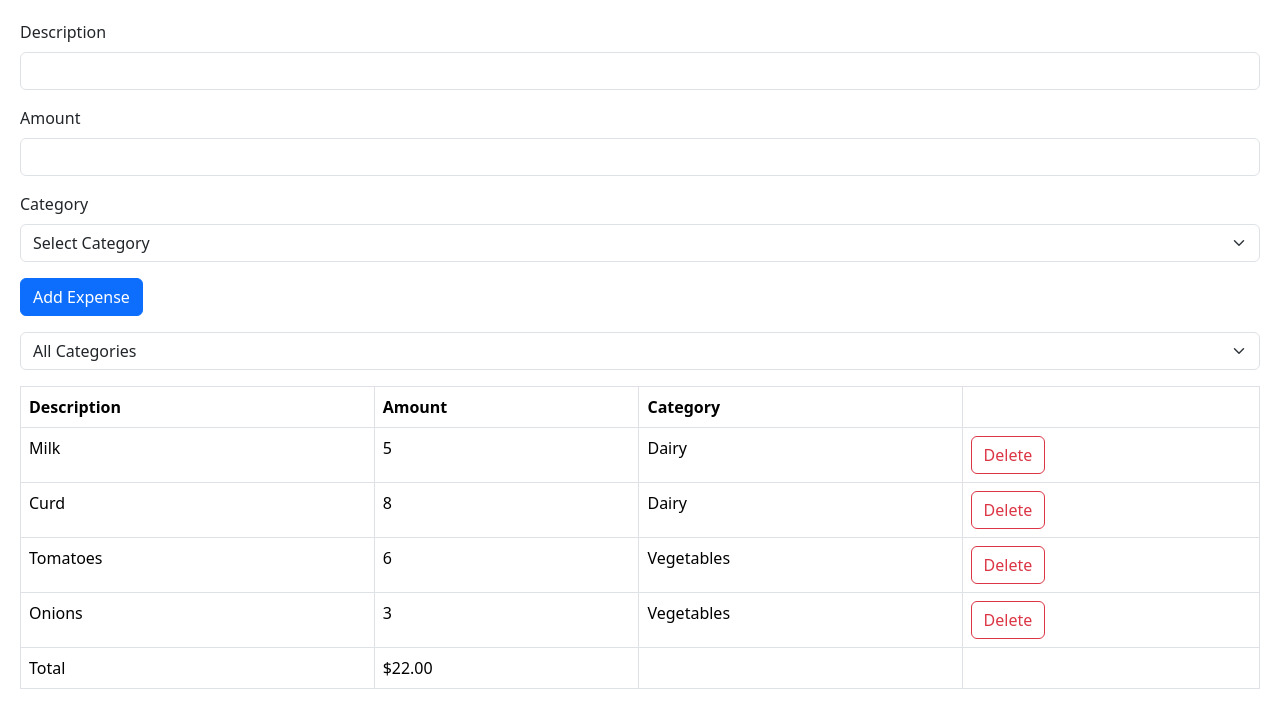
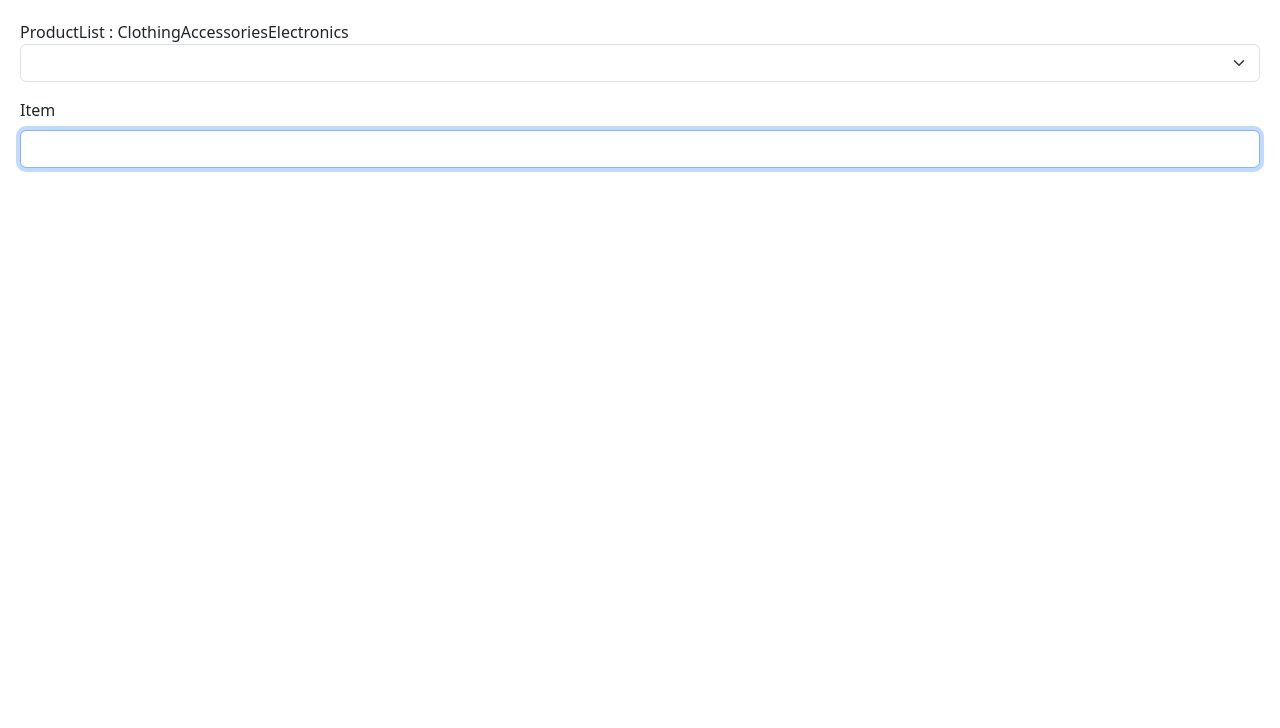
Before and after one commit to rahulgangadasu/react-TS, a React (Vite) app: page / in a window 1280 px wide. Shown: the top 728 px of the page. Built offline with nearby package versions, Linux system fonts and the light colour scheme; the HTML template or start-up script is replaced by a standard one.

Commit message:
Add useEffect Dependencies

```diff
--- a/src/App.tsx
+++ b/src/App.tsx
@@ -1,42 +1,32 @@
-import { useState } from "react";
-import ExpenseList from "./ExpenseTracker/Components/ExpenseList";
-import ExpenseFilter from "./ExpenseTracker/Components/ExpenseFilter";
-import ExpenseForm from "./ExpenseTracker/Components/ExpenseForm";
+import { useEffect, useRef, useState } from "react";
+import ProductList from "./Components/ProductList";
 
 function App() {
-  const [selectedCategory, setSelectedCategory] = useState("");
-
-  const [expenses, setExpenses] = useState([
-    { id: 1, description: "Milk", amount: 5, category: "Dairy" },
-    { id: 2, description: "Curd", amount: 8, category: "Dairy" },
-    { id: 3, description: "Tomatoes", amount: 6, category: "Vegetables" },
-    { id: 4, description: "Onions", amount: 3, category: "Vegetables" },
-  ]);
-
-  const visibleExpenses = selectedCategory
-    ? expenses.filter((expense) => expense.category === selectedCategory)
-    : expenses;
-
+  const [category, setCategory] = useState("");
+  const ref = useRef<HTMLInputElement>(null);
+  useEffect(() => {
+    if (ref.current) ref.current.focus();
+  });
   return (
     <div>
       <div className="mb-3">
-        <ExpenseForm
-          onSubmit={(expense) =>
-            setExpenses([...expenses, { ...expense, id: expenses.length + 1 }])
-          }
-        />
+        <ProductList category={category} />
+        <select
+          className="form-select"
+          onChange={(event) => setCategory(event.target.value)}
+        >
+          <option value=""></option>
+          <option value="Clothing">Clothing</option>
+          <option value="Accessories">Accessories</option>
+          <option value="Electronics">Electronics</option>
+        </select>
       </div>
-      <div className="mb-3">
-        <ExpenseFilter
-          onSelectCategory={(category) => setSelectedCategory(category)}
-        />
+      <div className="mb-6">
+        <label htmlFor="item" className="form-label">
+          Item
+        </label>
+        <input ref={ref} id="item" type="text" className="form-control" />
       </div>
-      <ExpenseList
-        expenses={visibleExpenses}
-        onDelete={(id) =>
-          setExpenses(expenses.filter((expense) => expense.id !== id))
-        }
-      />
     </div>
   );
 }
--- /dev/null
+++ b/src/components/ProductList.tsx
@@ -0,0 +1,14 @@
+import { useEffect, useState } from "react";
+
+const ProductList = ({ category }: { category: string }) => {
+  const [products, setProducts] = useState<string[]>([]);
+
+  useEffect(() => {
+    console.log("Fetching Products from : " + category);
+    setProducts(["Clothing", "Accessories", "Electronics"]);
+  }, [category]);
+
+  return <div>ProductList : {products}</div>;
+};
+
+export default ProductList;
```
Also changed, not shown: src/ExpenseTracker/Components/ExpenseApp.tsx (added, +43 -0 lines).
